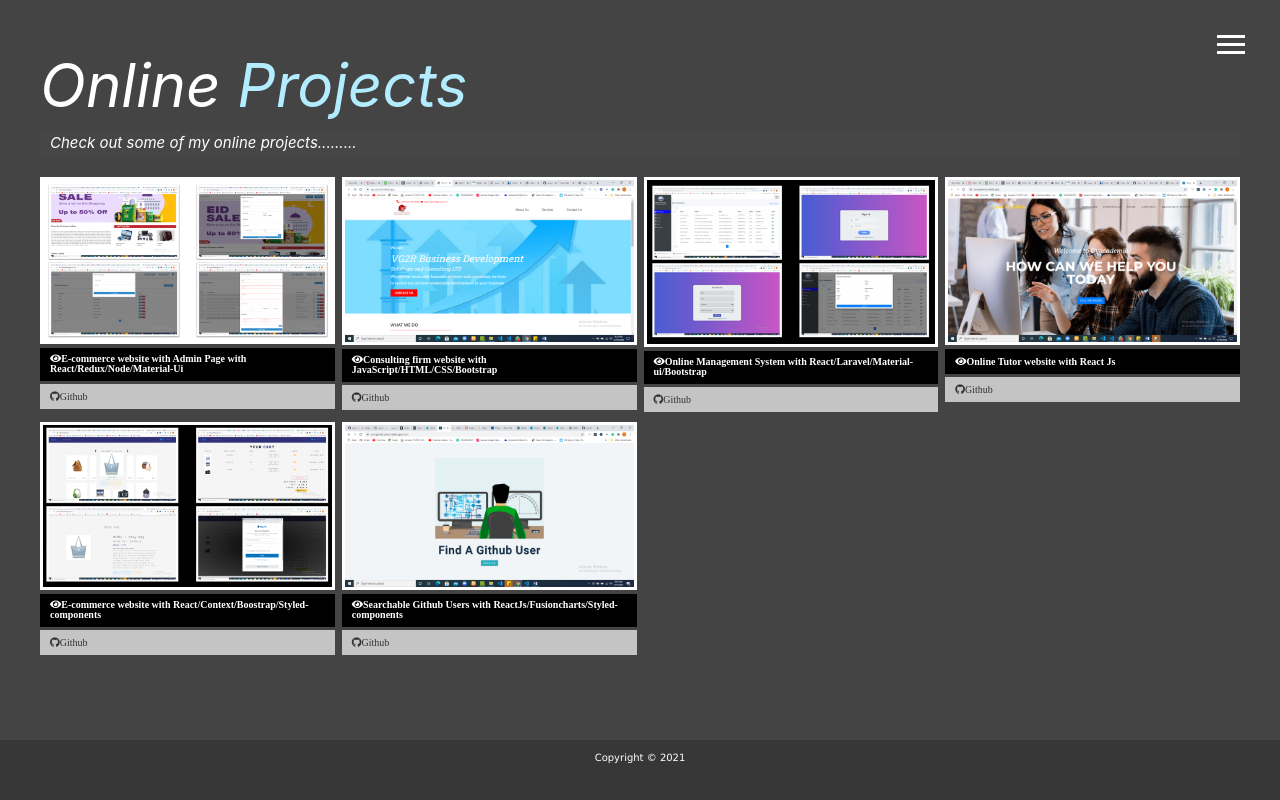
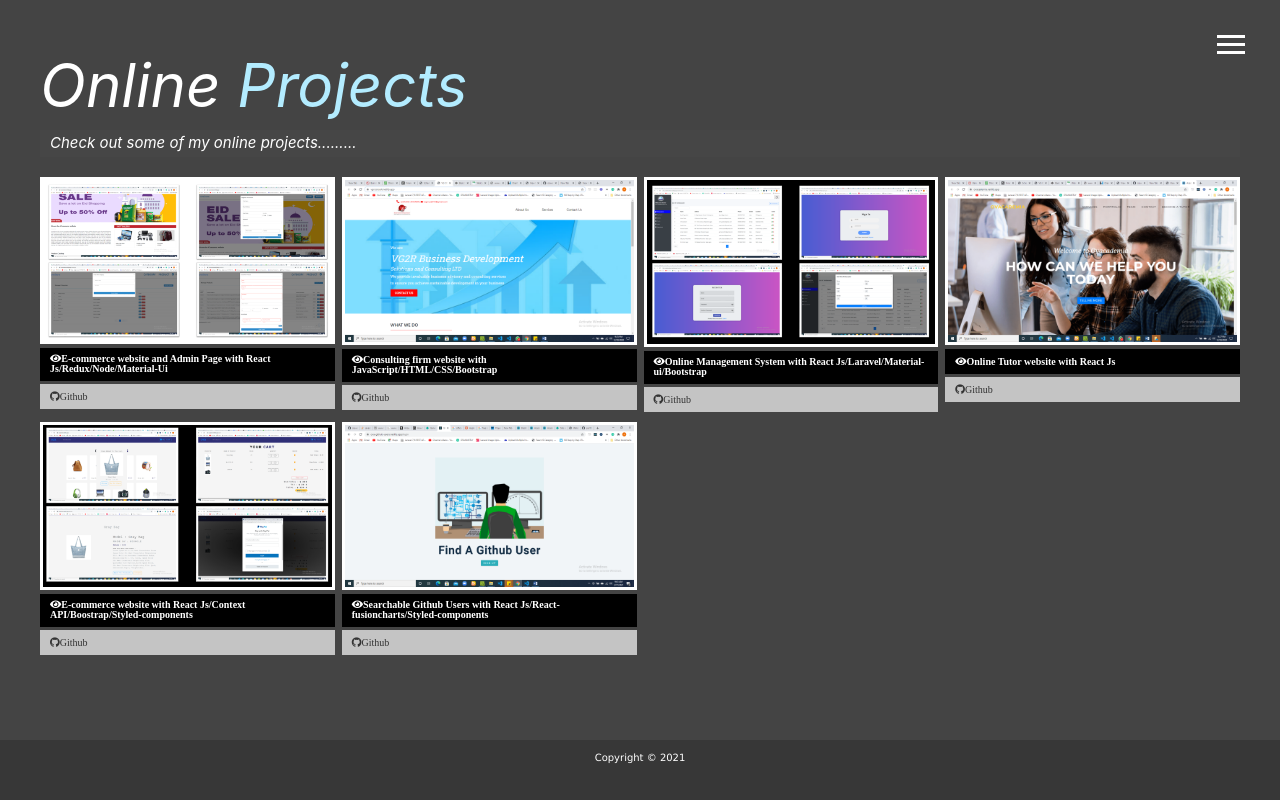
Before and after one commit to oluwatoyinn/portfolio-website, a plain HTML site: page dist/project.html in a window 1280 px wide. Drawn offline with Linux system fonts and the light colour scheme.

```diff
--- a/dist/project.html
+++ b/dist/project.html
@@ -51,7 +51,7 @@
                     <img src="./img/project/ova-store.PNG" alt="Project">
                 </a>
                 <a href="https://ova-store.netlify.app/" target="_blank" class="btn-light">
-                    <i class="fas fa-eye">E-commerce website with Admin Page with React/Redux/Node/Material-Ui</i>
+                    <i class="fas fa-eye">E-commerce website and Admin Page with React Js/Redux/Node/Material-Ui</i>
                 </a>
                 <a href="https://github.com/oluwatoyinn/etranzact-test/tree/master/Desktop/WebDev/PROJECT/react-root-file/etranzact-test" target="_blank" class="btn-dark">
                     <i class="fab fa-github">Github</i>
@@ -73,7 +73,7 @@
                     <img src="./img/project/tekno.PNG" alt="Project">
                 </a>
                 <a href="https://ovateknokleen.netlify.app/"  class="btn-light" target="_blank">
-                    <i class="fas fa-eye">Online Management System with React/Laravel/Material-ui/Bootstrap</i>
+                    <i class="fas fa-eye">Online Management System with React Js/Laravel/Material-ui/Bootstrap</i>
                 </a>
                 <a href="https://github.com/oluwatoyinn/tekno_ui" target="_blank" class="btn-dark">
                     <i class="fab fa-github">Github</i>
@@ -95,7 +95,7 @@
                     <img src="./img/project/ovastore.PNG" alt="Project">
                 </a>
                 <a href="https://ovastore.netlify.app/" target="_blank" class="btn-light">
-                    <i class="fas fa-eye">E-commerce website with React/Context/Boostrap/Styled-components</i>
+                    <i class="fas fa-eye">E-commerce website with React Js/Context API/Boostrap/Styled-components</i>
                 </a>
                 <a href="https://github.com/oluwatoyinn/onlinestore-project" target="_blank" class="btn-dark">
                     <i class="fab fa-github">Github</i>
@@ -106,7 +106,7 @@
                     <img src="./img/project/search.png" alt="Project">
                 </a>
                 <a href="https://ova-github-users.netlify.app/login" target="_blank" class="btn-light">
-                    <i class="fas fa-eye">Searchable Github Users with ReactJs/Fusioncharts/Styled-components</i>
+                    <i class="fas fa-eye">Searchable Github Users with React Js/React-fusioncharts/Styled-components</i>
                 </a>
                 <a href="https://github.com/oluwatoyinn/Github-Search" target="_blank" class="btn-dark">
                     <i class="fab fa-github">Github</i>
```
Also changed, not shown: dist/about.html (+1 -1 lines).
